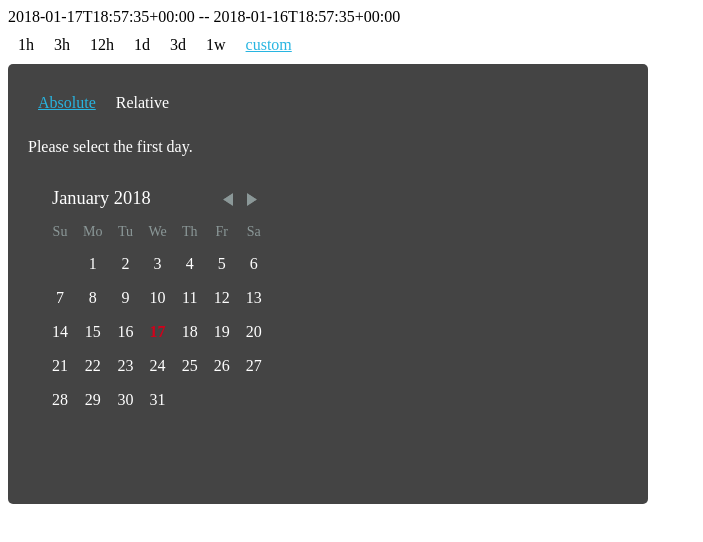
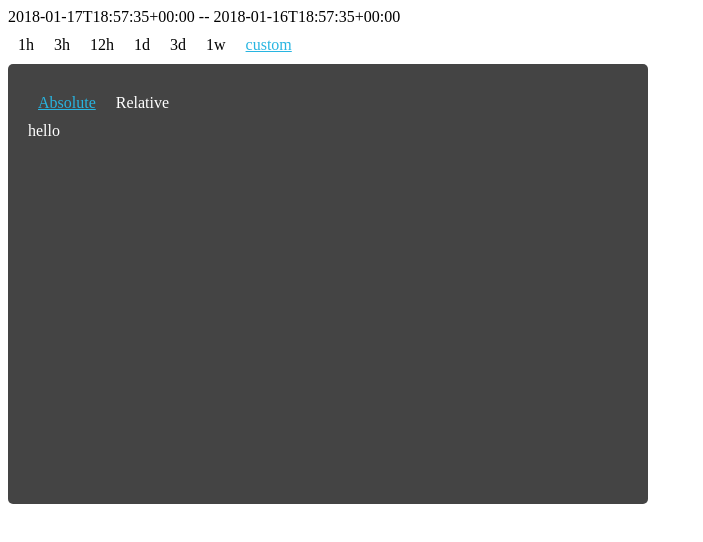
Before and after one commit to Chirpify/React_DatePicker, a React app: page / in a window 1280 px wide. Both pictures are taken after a click on the element "custom". Shown: the top 542 px of the page, without its empty margins (0-703 px from the left). Built offline with nearby package versions, Linux system fonts and the light colour scheme; the HTML template or start-up script is replaced by a standard one.

Commit message:
create relative component

```diff
--- a/src/components/absolute.jsx
+++ b/src/components/absolute.jsx
@@ -1,7 +1,7 @@
 import React from 'react';
 import DayPicker, { DateUtils } from 'react-day-picker';
 import Helmet from 'react-helmet';
-import 'react-day-picker/lib/style.css';
+// import 'react-day-picker/lib/style.css';
 
 class Absolute extends React.PureComponent {
 
--- a/src/components/custom-day-picker.jsx
+++ b/src/components/custom-day-picker.jsx
@@ -1,7 +1,8 @@
 import React from 'react';
 import '../styles/components/shortcut-header.scss';
 import '../styles/components/custom-day-picker.scss';
-import Absolute from './absolute.jsx'
+import Absolute from './absolute.jsx';
+import Relative from './relative.jsx'
 
 
 class CustomDayPicker extends React.PureComponent {
@@ -32,7 +33,9 @@ class CustomDayPicker extends React.PureComponent {
           <span className={'button ' + (this.state.absolute? '' : 'btnActive')} onClick={this.toggleAbsolute.bind(this, false)}>Relative</span>
         </div>
         <div>
-          <Absolute />
+          {/* <Absolute /> */}
+          <Relative />
+
         </div>
 
 
--- /dev/null
+++ b/src/components/relative.jsx
@@ -0,0 +1,13 @@
+import React from 'react';
+
+export default class Relative extends React.PureComponent {
+  constructor(props) {
+    super(props);
+  }
+
+  render() {
+    return (
+      <div> hello</div>
+    )
+  }
+}
```
